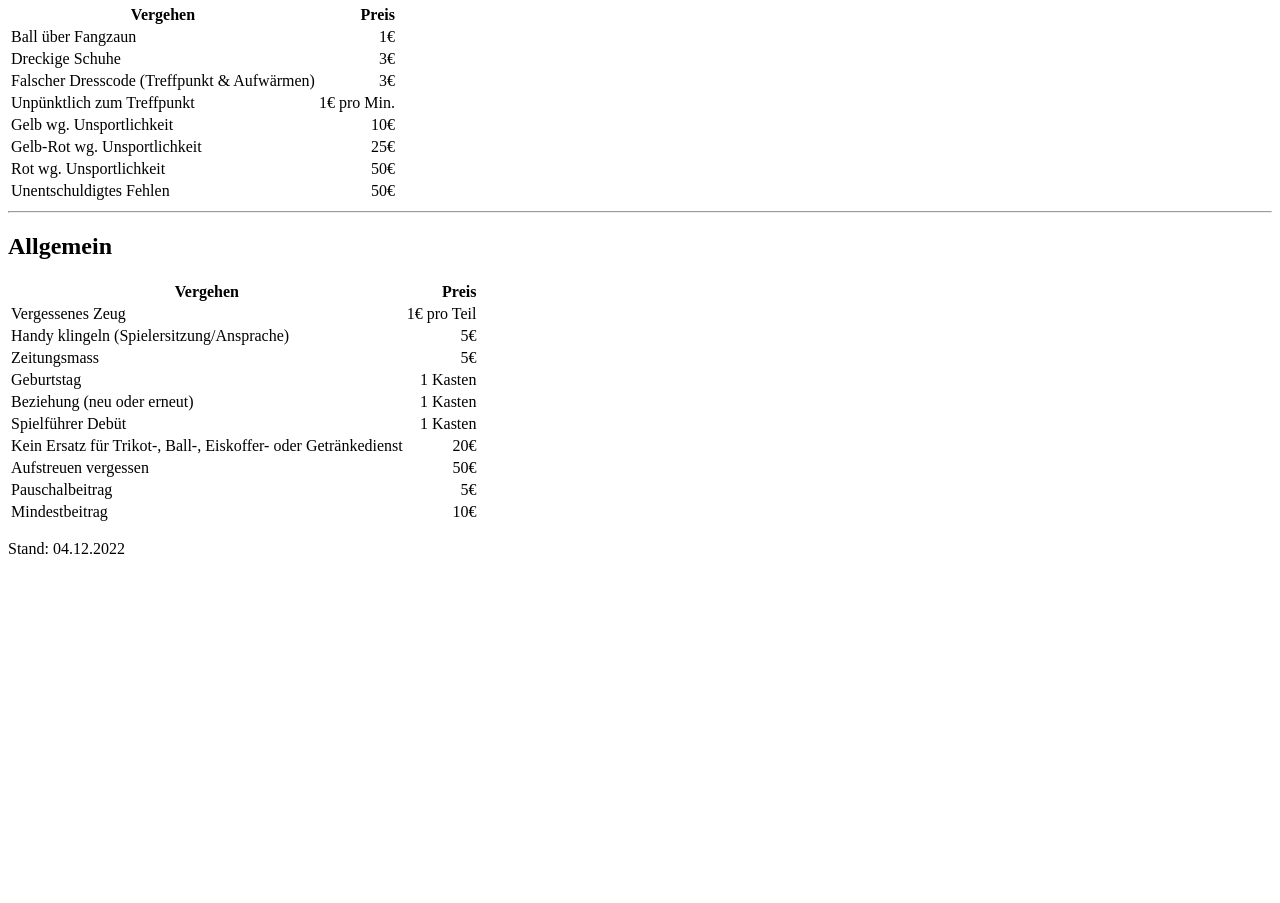
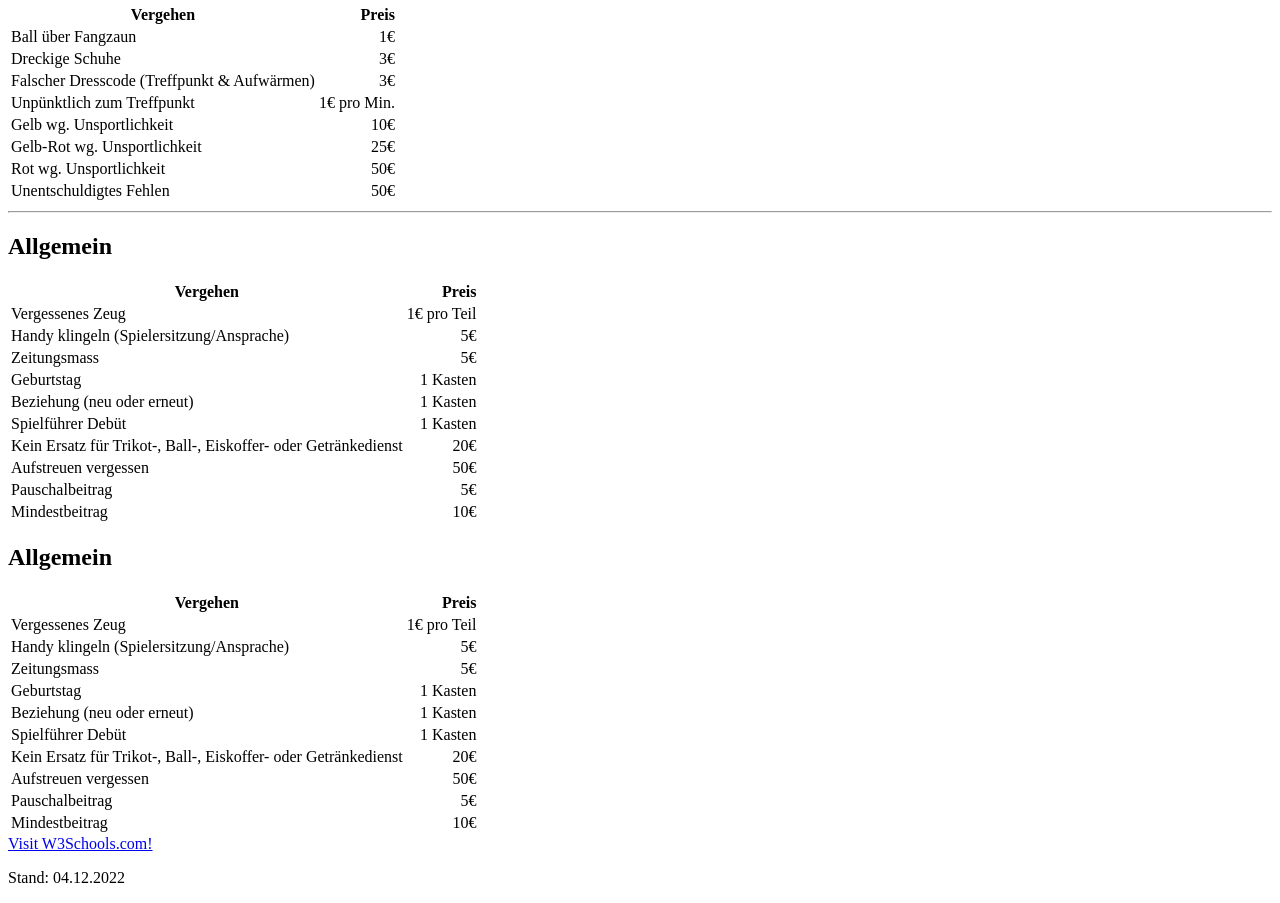
Before and after one commit to FlLex13/FlLex13.github.io, a plain HTML site: page index.html in a window 1280 px wide. Shown: the part 387-1290 px from the top of the page. Before the commit the page ends 961 px from the top, so only its background shows below. Drawn offline with Linux system fonts and the light colour scheme.

Commit message:
Update index.html

```diff
--- a/index.html
+++ b/index.html
@@ -138,4 +138,56 @@
 </tr>
 </tbody>
 </table>
+<h2>Allgemein</h2>
+<table>
+<thead>
+<tr>
+<th>Vergehen</th>
+<th style="text-align:right">Preis</th>
+</tr>
+</thead>
+<tbody>
+<tr>
+<td>Vergessenes Zeug</td>
+<td style="text-align:right">1€ pro Teil</td>
+</tr>
+<tr>
+<td>Handy klingeln (Spielersitzung/Ansprache)</td>
+<td style="text-align:right">5€</td>
+</tr>
+<tr>
+<td>Zeitungsmass</td>
+<td style="text-align:right">5€</td>
+</tr>
+<tr>
+<td>Geburtstag</td>
+<td style="text-align:right">1 Kasten</td>
+</tr>
+<tr>
+<td>Beziehung (neu oder erneut)</td>
+<td style="text-align:right">1 Kasten</td>
+</tr>
+<tr>
+<td>Spielführer Debüt</td>
+<td style="text-align:right">1 Kasten</td>
+</tr>
+<tr>
+<td>Kein Ersatz für Trikot-, Ball-, Eiskoffer- oder Getränkedienst</td>
+<td style="text-align:right">20€</td>
+</tr>
+<tr>
+<td>Aufstreuen vergessen</td>
+<td style="text-align:right">50€</td>
+</tr>
+<tr>
+<td>Pauschalbeitrag</td>
+<td style="text-align:right">5€</td>
+</tr>
+<tr>
+<td>Mindestbeitrag</td>
+<td style="text-align:right">10€</td>
+</tr>
+</tbody>
+</table>
+<a href="https://www.FlLex13.github.io/Zeitungsmassen.com/">Visit W3Schools.com!</a>
 <p>Stand: 04.12.2022</p>
```
